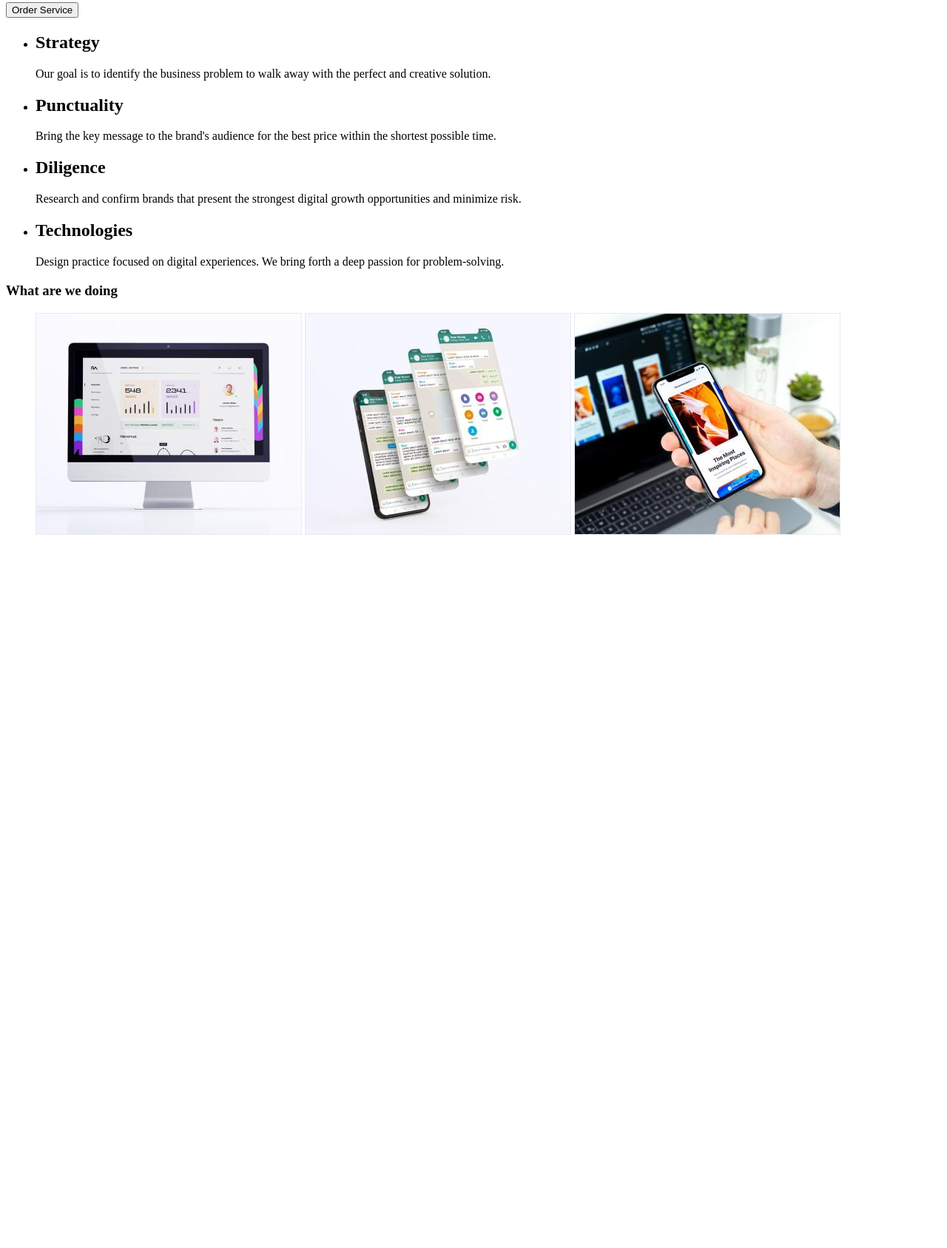
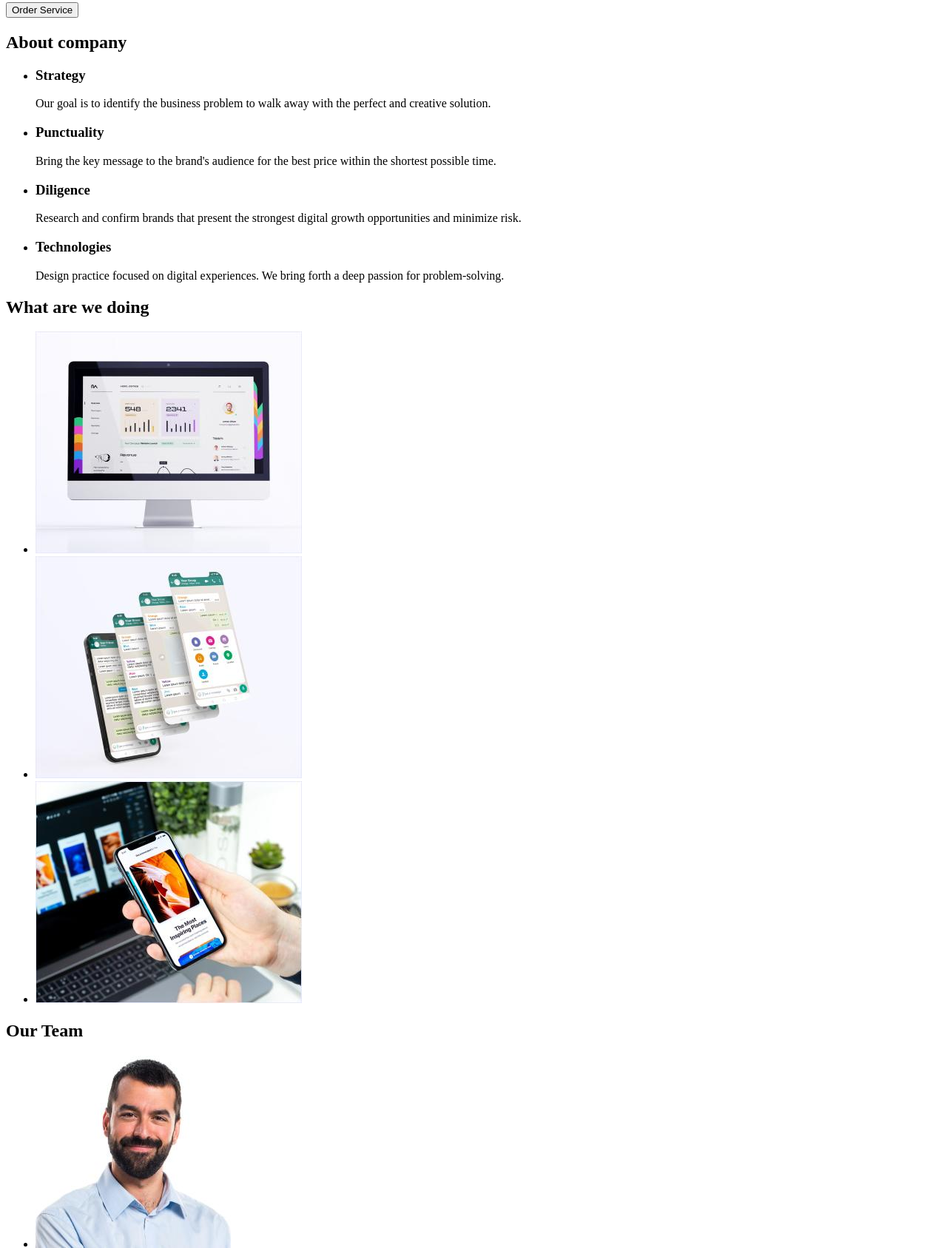
Before and after one commit to NataliDm/goit-markup-hw-01-2023, a plain HTML site: page index.html in a window 1280 px wide. Shown: the part 212-1899 px from the top of the page at 74% size. Before the commit the page ends 955 px from the top, so only its background shows below. Drawn offline with Linux system fonts and the light colour scheme.

Commit message:
finished hw1

```diff
--- a/index.html
+++ b/index.html
@@ -7,6 +7,7 @@
     <title>Studio</title>
   </head>
   <body>
+    <!--Шапка-->
     <header>
       <nav>
         <a href="/">WebStudio</a>
@@ -21,37 +22,39 @@
         <li><a href=""></a>+11 (000) 111-11-11</li>
       </ul>
     </header>
-
     <main>
+      <!--Hero-->
       <section>
         <h1>Effective Solution for Your Business</h1>
         <button>Order Service</button>
       </section>
+      <!--About company-->
       <section>
+        <h2>About company</h2>
         <ul>
           <li>
-            <h2>Strategy</h2>
+            <h3>Strategy</h3>
             <p>
               Our goal is to identify the business problem to walk away with the
               perfect and creative solution.
             </p>
           </li>
           <li>
-            <h2>Punctuality</h2>
+            <h3>Punctuality</h3>
             <p>
               Bring the key message to the brand's audience for the best price
               within the shortest possible time.
             </p>
           </li>
           <li>
-            <h2>Diligence</h2>
+            <h3>Diligence</h3>
             <p>
               Research and confirm brands that present the strongest digital
               growth opportunities and minimize risk.
             </p>
           </li>
           <li>
-            <h2>Technologies</h2>
+            <h3>Technologies</h3>
             <p>
               Design practice focused on digital experiences. We bring forth a
               deep passion for problem-solving.
@@ -59,16 +62,43 @@
           </li>
         </ul>
       </section>
+      <!--What are we doing-->
       <section>
-        <h3>What are we doing</h3>
+        <h2>What are we doing</h2>
         <ul>
-          <img src="./images/img 1.jpeg" alt="computer" />
-          <img src="./images/img 2.jpeg" alt="phone" />
-          <img src="./images/img 3.jpeg" alt="computer-phone" />
+          <li><img src="./images/img1.jpeg" width="360" alt="computer" /></li>
+          <li><img src="./images/img2.jpeg" width="360" alt="phone" /></li>
+          <li>
+            <img src="./images/img3.jpeg" width="360" alt="computer-phone" />
+          </li>
+        </ul>
+      </section>
+      <!--Our team-->
+      <section>
+        <h2>Our Team</h2>
+        <ul>
+          <li>
+            <img src="./images/team1.jpeg" width="264" alt="it worker men" />
+          </li>
+          <li>
+            <img src="./images/team2.jpeg" width="264" alt="it worker men" />
+          </li>
+          <li>
+            <img src="./images/team3.jpeg" width="264" alt="it worker women" />
+          </li>
+          <li>
+            <img src="./images/team4.jpeg" width="264" alt="it worker men" />
+          </li>
         </ul>
       </section>
     </main>
-
-    <footer></footer>
+    <!--Footer-->
+    <footer>
+      <a href="/">WebStudio</a>
+      <p>
+        Increase the flow of customers and sales for your business with digital
+        marketing & growth solutions.
+      </p>
+    </footer>
   </body>
 </html>
```
Also changed, not shown: images/img1.jpeg (renamed from images/img 1.jpeg), images/img2.jpeg (renamed from images/img 2.jpeg), images/img3.jpeg (renamed from images/img 3.jpeg), 1 other file.
